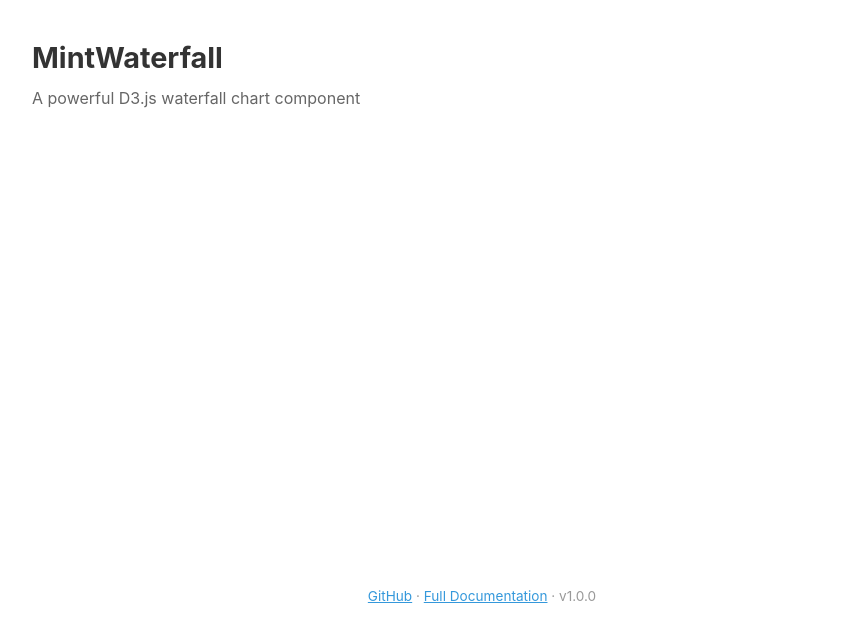
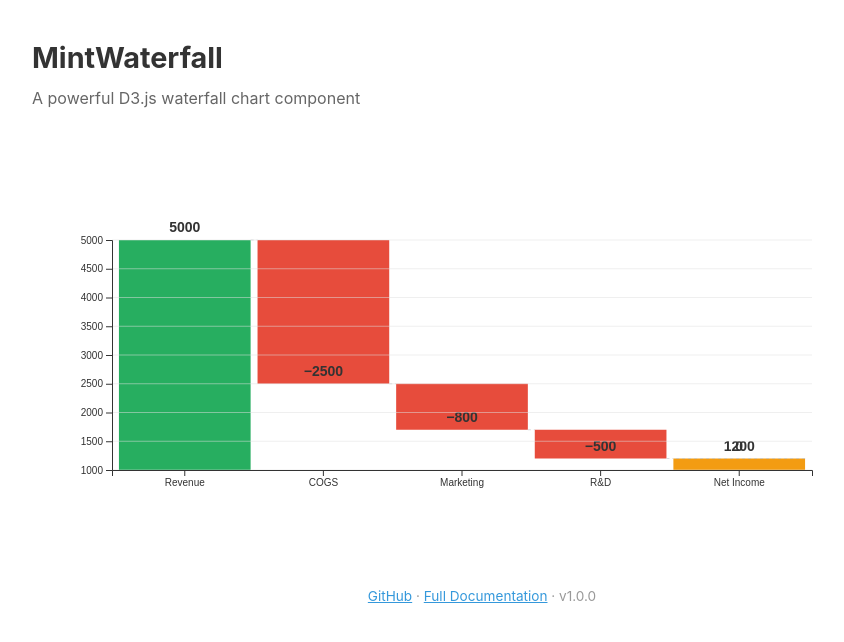
Before and after one commit to coredds/MintWaterfall, a website: page mintwaterfall-example.html in a window 1280 px wide. Shown: the whole page, without its empty margins (158-1002 px from the left). Drawn offline with nearby package versions, Linux system fonts and the light colour scheme.

Commit message:
fix: demo uses UMD global, pages.yml builds from main

```diff
--- a/mintwaterfall-example.html
+++ b/mintwaterfall-example.html
@@ -32,7 +32,7 @@
             { label: "R&D",         stacks: [{ value: -500,  color: "#e74c3c" }] },
             { label: "Net Income",  stacks: [{ value: 0,     color: "#f39c12" }] },
         ];
-        const chart = d3.waterfallChart()
+        const chart = MintWaterfall.waterfallChart()
             .width(860)
             .height(400)
             .showTotal(true)
```
Also changed, not shown: .github/workflows/pages.yml.
